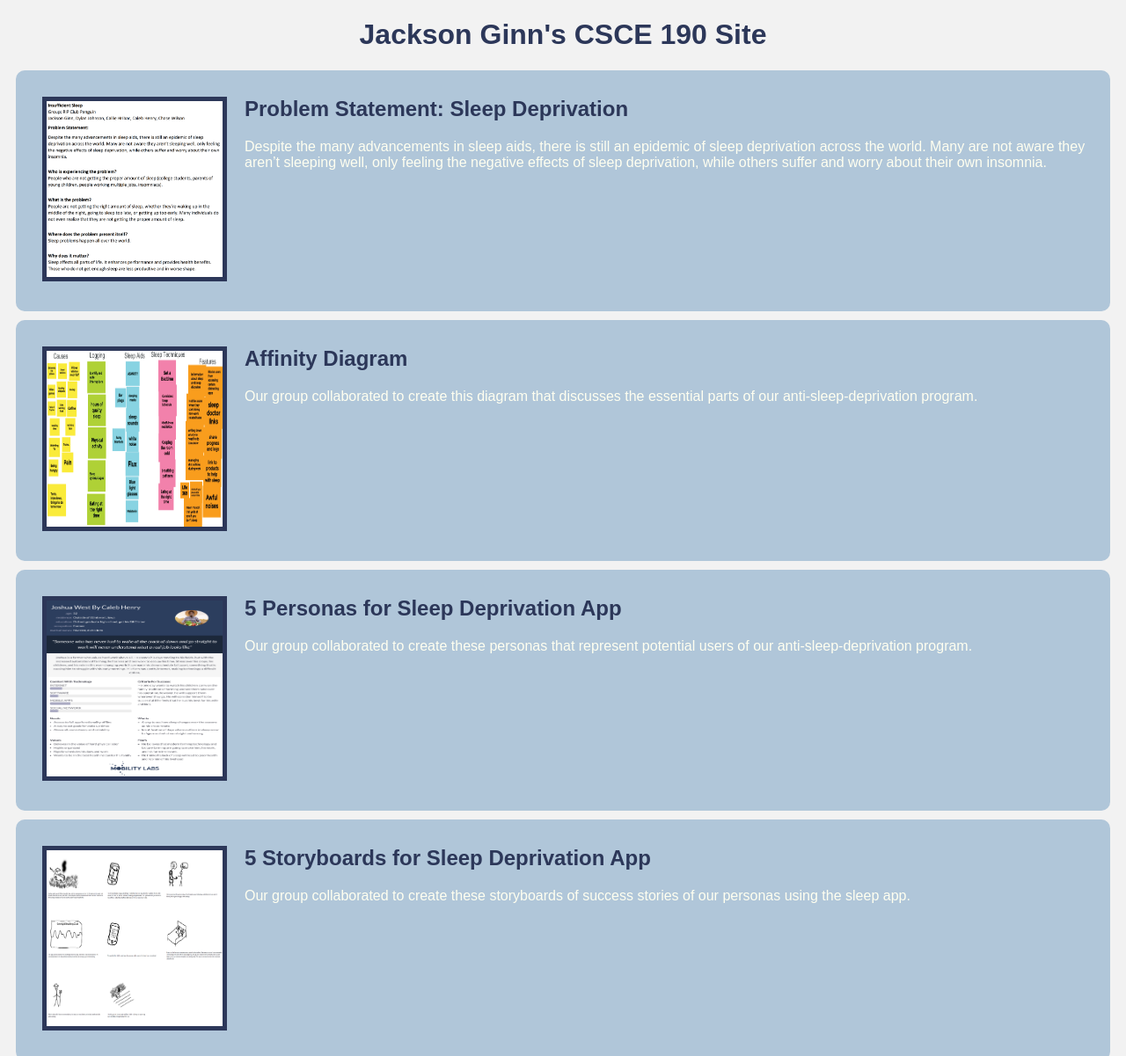
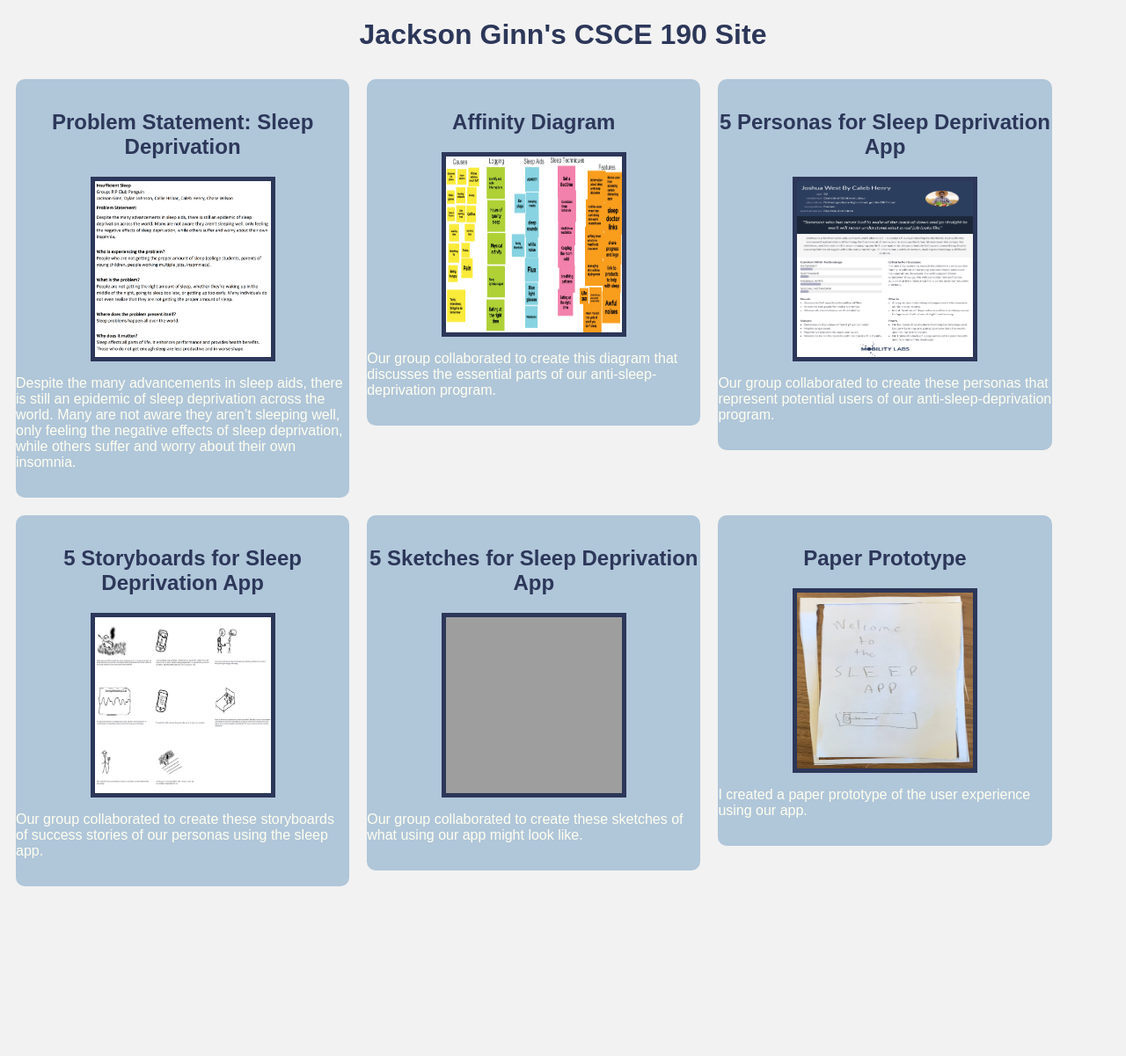
Before and after one commit to jrginn/jrginn.github.io, a plain HTML site: page index.html in a window 1280 px wide. Shown: the top 1201 px of the page at 88% size. After the commit the page ends 1026 px from the top, so only its background shows below. Drawn offline with Linux system fonts and the light colour scheme; grey boxes are pictures that could not be loaded.

Commit message:
Add files via upload

```diff
--- a/index.html
+++ b/index.html
@@ -6,54 +6,52 @@
     </head>
     <body>
         <h1>Jackson Ginn's CSCE 190 Site</h1>
-
+        <div class="assignments">
             <!-- Problem Statement Assignment -->
             <section class="assignment">
+                <a href="files/ProblemStatementFinalFinal.pdf"><h2>Problem Statement: Sleep Deprivation</h2></a>
                 <a href="files/ProblemStatementFinalFinal.pdf"><img src="images/problemStatementScreenshot1.png"></a>
-            <section class="asgmnt-details">
-                <a href="files/ProblemStatementFinalFinal.pdf"><h2>Problem Statement: Sleep Deprivation</h2></a>
                 <p>Despite the many advancements in sleep aids, there is still an epidemic of sleep
                     deprivation across the world. Many are not aware they aren’t sleeping well, only feeling
                     the negative effects of sleep deprivation, while others suffer and worry about their own
                     insomnia.
                 </p>
             </section>
-        </section>
 
             <!-- Affinity Diagram Assignment -->
             <section class="assignment">
+                <a href="files/CS190SleepJamboard.pdf"><h2>Affinity Diagram</h2></a>
                 <a href="files/CS190SleepJamboard.pdf"><img src="images/affinityDiagram.png"></a>
-            <section class="asgmnt-details">
-                <a href="files/CS190SleepJamboard.pdf"><h2>Affinity Diagram</h2></a>
                 <p>Our group collaborated to create this diagram that discusses the essential parts of our anti-sleep-deprivation program.</p>
-            </section>
             </section>
 
             <!--Persona Assignment-->
             <section class="assignment">
+                <a href="files/RIPclubpenguinpersonas.pdf"><h2>5 Personas for Sleep Deprivation App</h2></a>
                 <a href="files/RIPclubpenguinpersonas.pdf"><img src="images/personasImage.png"></a>
-            <section class="asgmnt-details">
-                <a href="files/RIPclubpenguinpersonas.pdf"><h2>5 Personas for Sleep Deprivation App</h2></a>
                 <p>Our group collaborated to create these personas that represent potential users of our anti-sleep-deprivation program.</p>
-            </section>
             </section>
 
             <!-- Storyboard Assignment-->
             <section class="assignment">
+                <a href="files/StoryboardsClubPenguin.pdf"><h2>5 Storyboards for Sleep Deprivation App</h2></a>
                 <a href="files/StoryboardsClubPenguin.pdf"><img src="images/storyboards.png"></a>
-            <section class="asgmnt-details">
-                <a href="files/StoryboardsClubPenguin.pdf"><h2>5 Storyboards for Sleep Deprivation App</h2></a>
                 <p>Our group collaborated to create these storyboards of success stories of our personas using the sleep app.</p>
             </section>
+
+            <!-- Sketches Assignment-->
+            <section class="assignment">
+                <a href="files/Group_Rip_Club_Penguin_Sketches.pdf"><h2>5 Sketches for Sleep Deprivation App</h2></a>
+                <a href="files/Group_Rip_Club_Penguin_Sketches.pdf"><img src="images/sketches.png"></a>
+                <p>Our group collaborated to create these sketches of what using our app might look like.</p>
             </section>
 
-        <!-- Storyboard Assignment-->
+            <!-- Paper Prototype Assignment-->
             <section class="assignment">
-            <a href="files/Group_Rip_Club_Penguin_Sketches.pdf"><img src="images/sketches.png"></a>
-            <section class="asgmnt-details">
-                <a href="files/Group_Rip_Club_Penguin_Sketches.pdf"><h2>5 Sketches for Sleep Deprivation App</h2></a>
-                <p>Our group collaborated to create these sketches of what using our app might look like.</p>
+                <a href="https://youtu.be/Fgfu9Wkj3zs"><h2>Paper Prototype</h2></a>
+                <a href="https://youtu.be/Fgfu9Wkj3zs"><img src="images/paperPrototype.png"></a>
+                <p>I created a paper prototype of the user experience using our app.</p>
             </section>
-        </section>
+        </div>
     </body>
 </html>
--- a/styles.css
+++ b/styles.css
@@ -9,12 +9,22 @@ h1 {
     text-align: center;
 }
 
+h2 {
+    text-align: center;
+}
+
+.assignments {
+    display: flex;
+    flex-wrap: wrap;
+}
+
 .assignment {
-    display: flex;
-    padding: 10px;
+    padding: 15px 0;
     margin: 10px;
     background-color: #B0C6D9;
     border-radius: 10px;
+    width: 30%;
+    height: 70%;
 }
 
 .assignment img{
@@ -22,6 +32,8 @@ h1 {
     height: 200px;
     margin: 20px;
     border: 5px solid #2C3759;
+    display: block;
+    margin: auto;
 }
 
 .assignment img:hover{
```
Also changed, not shown: images/paperPrototype.png (added). Lines whose indentation alone changed are shown as unchanged.
